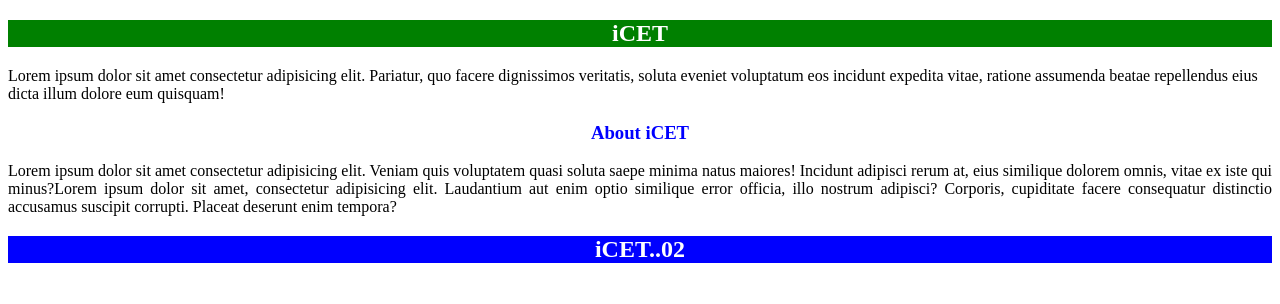
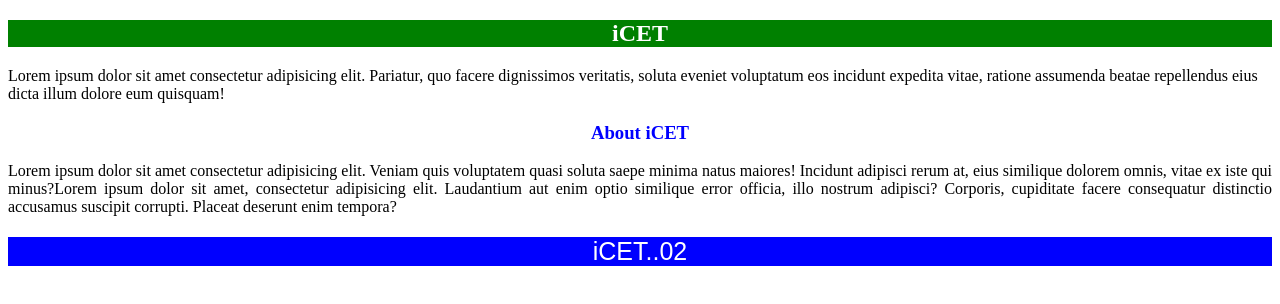
Before and after one commit to kesharaIndukumara/iCET, a plain HTML site: page index.html in a window 1280 px wide. Drawn offline with Linux system fonts and the light colour scheme.

Commit message:
internal css id selector

```diff
--- a/index.html
+++ b/index.html
@@ -15,6 +15,7 @@
         color: white;
         text-align: center;
         background-color: blue;
+        font: 25px sans-serif;
       }
     </style>
   </head>
```
